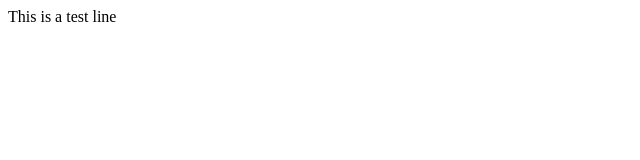
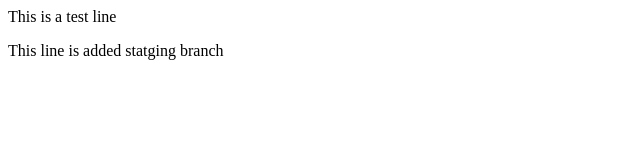
Before and after one commit to Rajib4375/mt-folder, a plain HTML site: page index.html in a window 1280 px wide. Shown: the whole page, without its empty margins (0-640 px from the left). Drawn offline with Linux system fonts and the light colour scheme.

Commit message:
chinging staging

```diff
--- a/index.html
+++ b/index.html
@@ -1 +1,2 @@
 <p>This is a test line</p>
+<p>This line is added statging branch</p>
```
